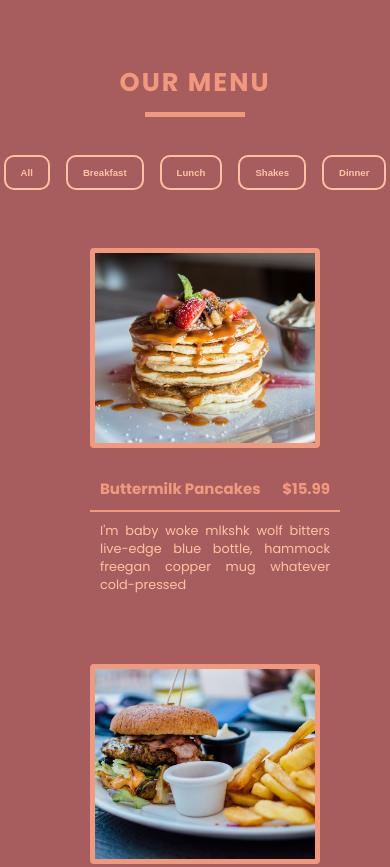
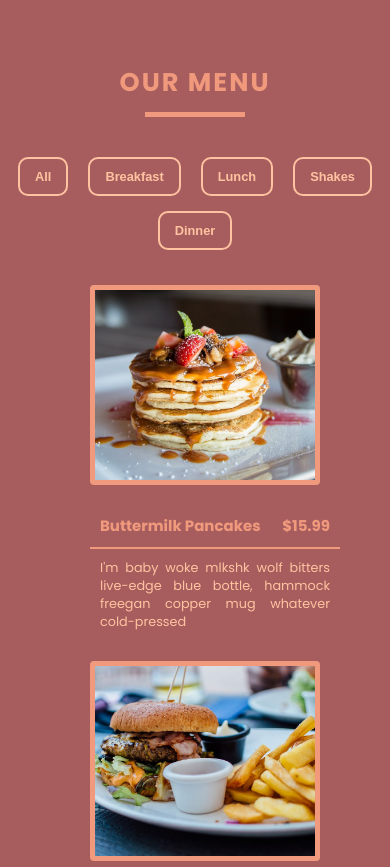
Before and after one commit to Shajith29/Dailyproject, a plain HTML site: page menu/index.html in a window 390 px wide. Shown: the top 867 px of the page. Drawn offline with Linux system fonts and the light colour scheme.

Commit message:
media screen size is changed

```diff
--- a/menu/style.css
+++ b/menu/style.css
@@ -185,9 +185,16 @@ header h1{
 
     }
 
+    .button-container{
+        flex-wrap: wrap;
+        align-items: center;
+        justify-content: center;
+    }
+
     .filter-btn{
-        font-size: .6rem;
-        margin: 8px;
+        font-size: .8rem;
+        margin: 10px;
+        margin-bottom: 5px;
 
     }
 
@@ -203,6 +210,7 @@ header h1{
     }
 
     .menu-items{
+        padding: 10px;
         font-size: .8rem;
     }
 
```
